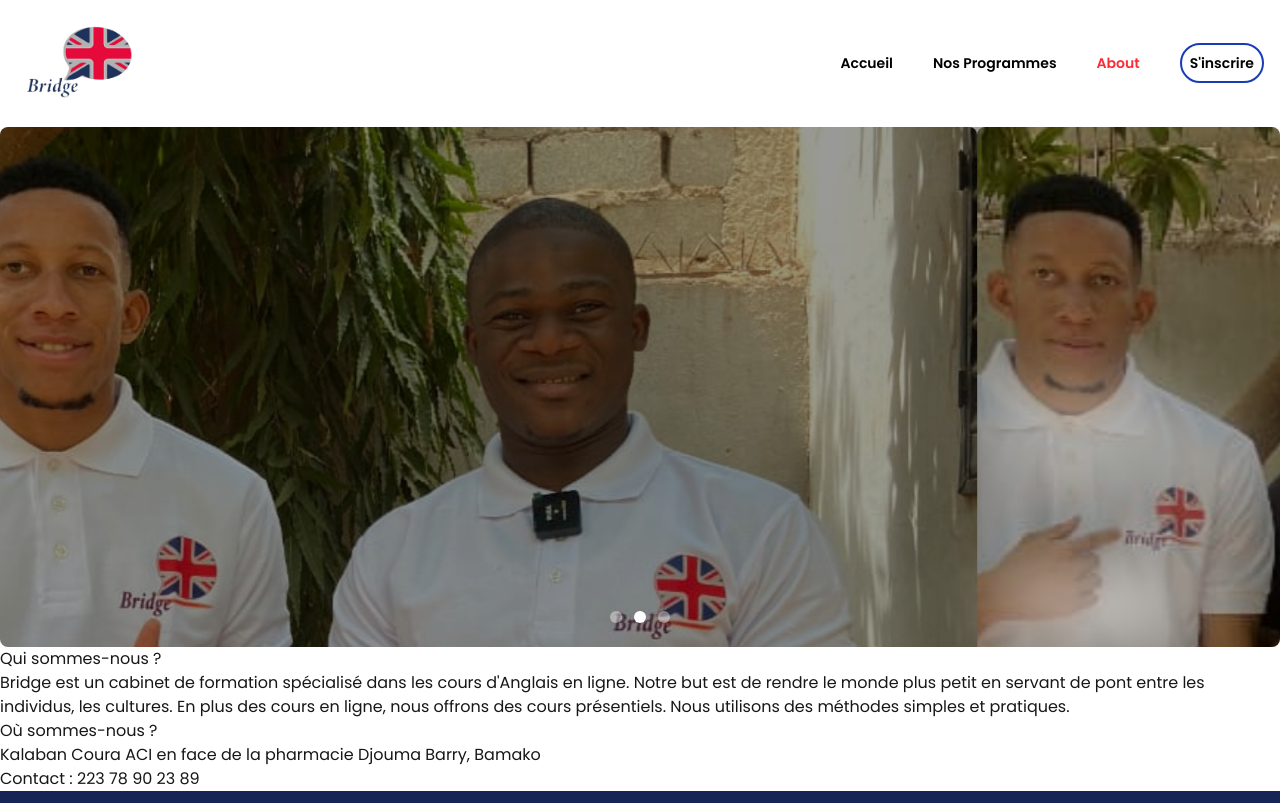
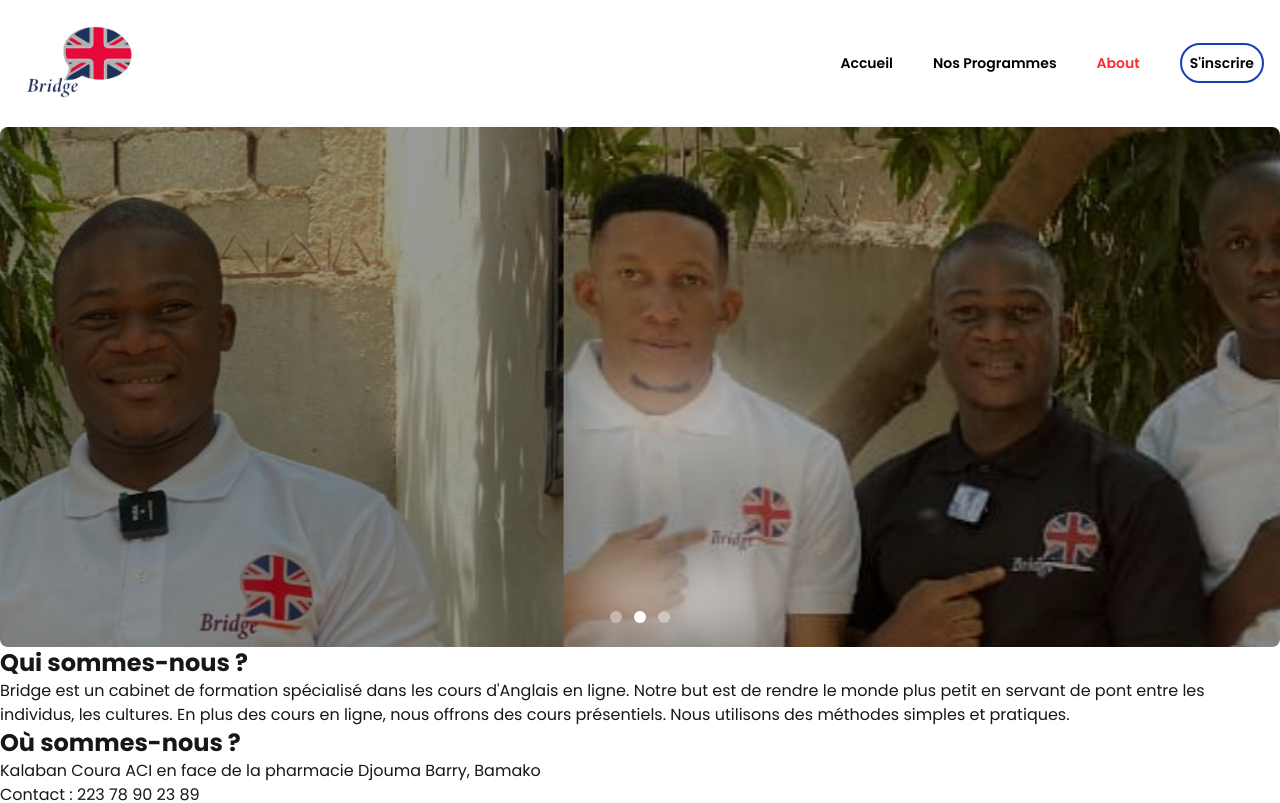
Before and after one commit to oumar-dev-app/Bridge, a Next.js app: page /about in a window 1280 px wide. Shown: the top 803 px of the page. Built offline with nearby package versions, Linux system fonts and the light colour scheme.

Commit message:
modification rapide

```diff
--- a/_Components/AboutText.tsx
+++ b/_Components/AboutText.tsx
@@ -7,7 +7,7 @@ export default function AboutText() {
             <Container>
                 <div>
                     <div>
-                        <h1>Qui sommes-nous ?</h1>
+                        <h1 className="font-bold text-2xl">Qui sommes-nous ?</h1>
                         <p>Bridge est un cabinet de formation spécialisé dans les cours d'Anglais en ligne.
                             Notre but est de rendre le monde plus petit en servant de pont entre les individus, les cultures.
                             En plus des cours en ligne, nous offrons des cours présentiels.
@@ -15,7 +15,7 @@ export default function AboutText() {
                     </div>
 
                     <div>
-                        <h1>Où sommes-nous ?</h1>
+                        <h1 className="font-bold text-2xl">Où sommes-nous ?</h1>
                         <p>Kalaban Coura ACI en face de la pharmacie Djouma Barry, Bamako <br />
                             Contact : 223 78 90 23 89</p>
                     </div>
--- a/_Components/SliderImage.tsx
+++ b/_Components/SliderImage.tsx
@@ -8,7 +8,7 @@ const Images = [
     {
         id: 1,
         ImageSrc: '/enligne.png',
-        title: 'Cours en  ligne',
+        title: 'Cours en ligne',
         desc: `En ligne, nous offrons des formations de haute qualité, accessibles et flexibles, conçues pour répondre à vos besoins spécifiques.`,
     },
     {
```
